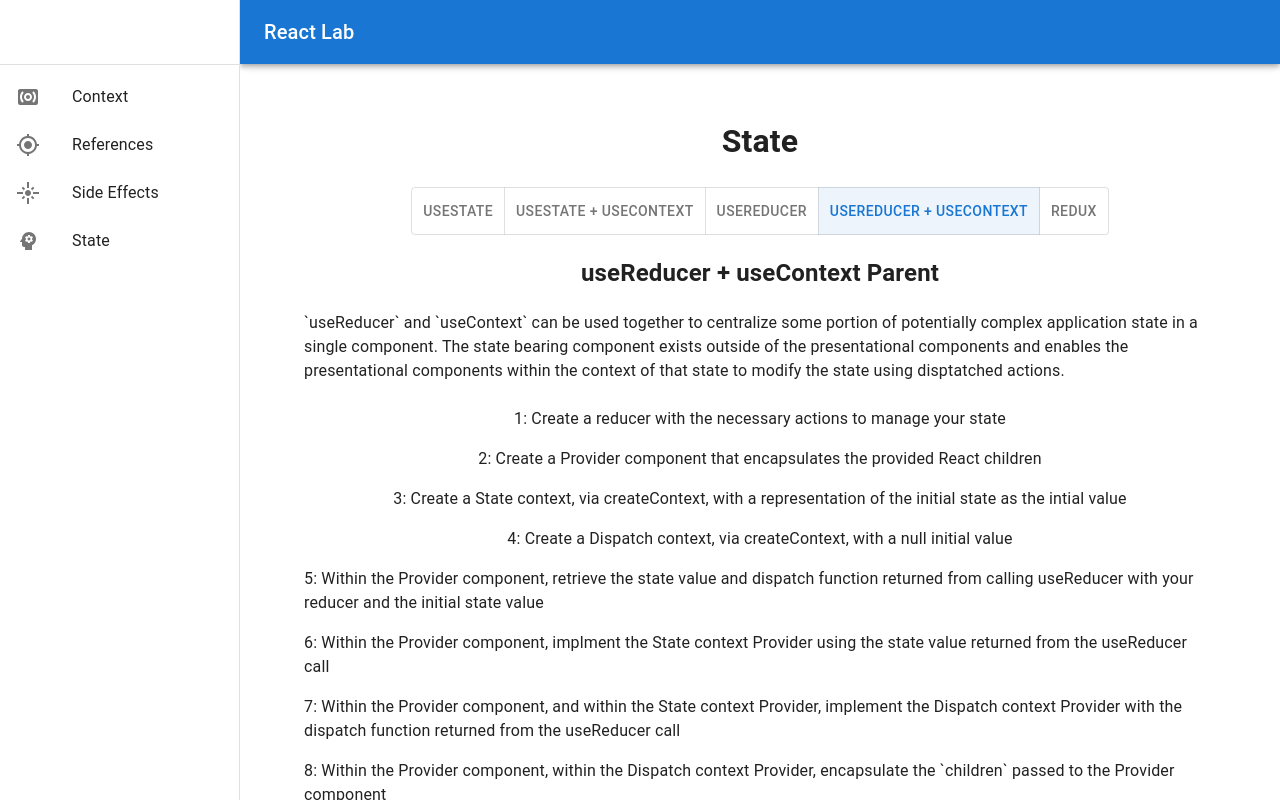
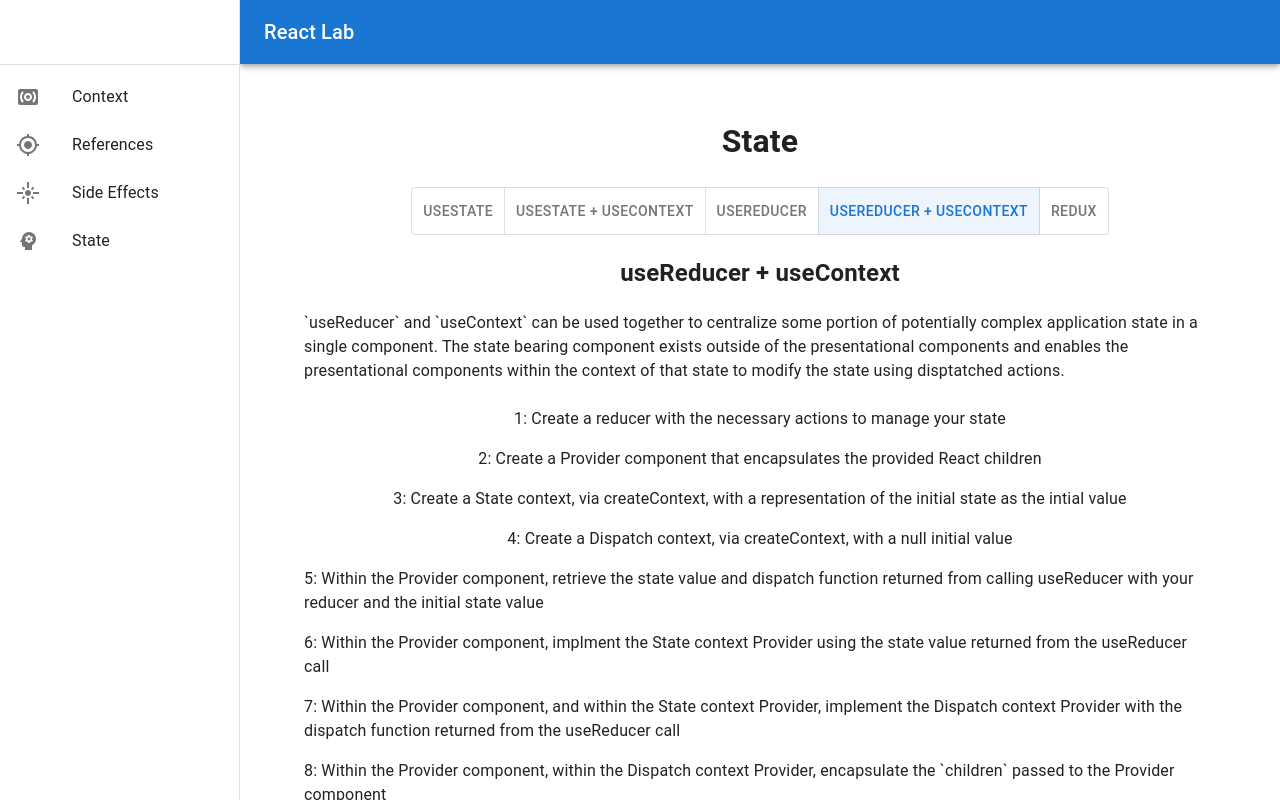
Before and after one commit to JoeBello/React-Lab, a React (Vite) app: page /state in a window 1280 px wide. Both pictures are taken after a click on the button "USEREDUCER + USECONTEXT". Shown: the top 800 px of the page. Built offline with nearby package versions, Linux system fonts and the light colour scheme.

Commit message:
fix: useReducer + useContext title

```diff
--- a/src/routes/State/UseStateReducerContext/UseStateReducerContext.tsx
+++ b/src/routes/State/UseStateReducerContext/UseStateReducerContext.tsx
@@ -35,7 +35,7 @@
 	return (
 		<>
 			<Box display="flex" flexDirection="column" alignItems="center">
-				<h2>useReducer + useContext Parent</h2>
+				<h2>useReducer + useContext</h2>
 				<Typography sx={{ mb: 2 }}>
 					`useReducer` and `useContext` can be used together to centralize some portion of
 					potentially complex application state in a single component. The state bearing
```
